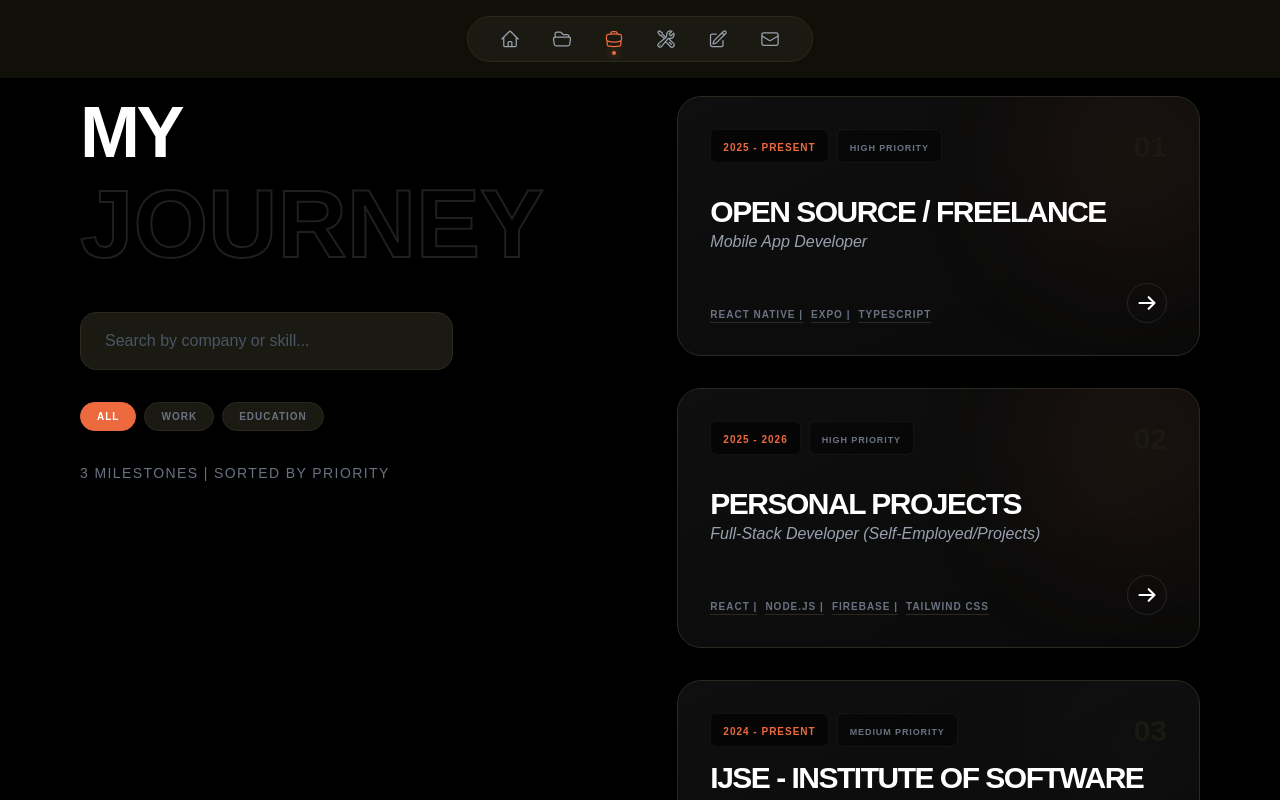
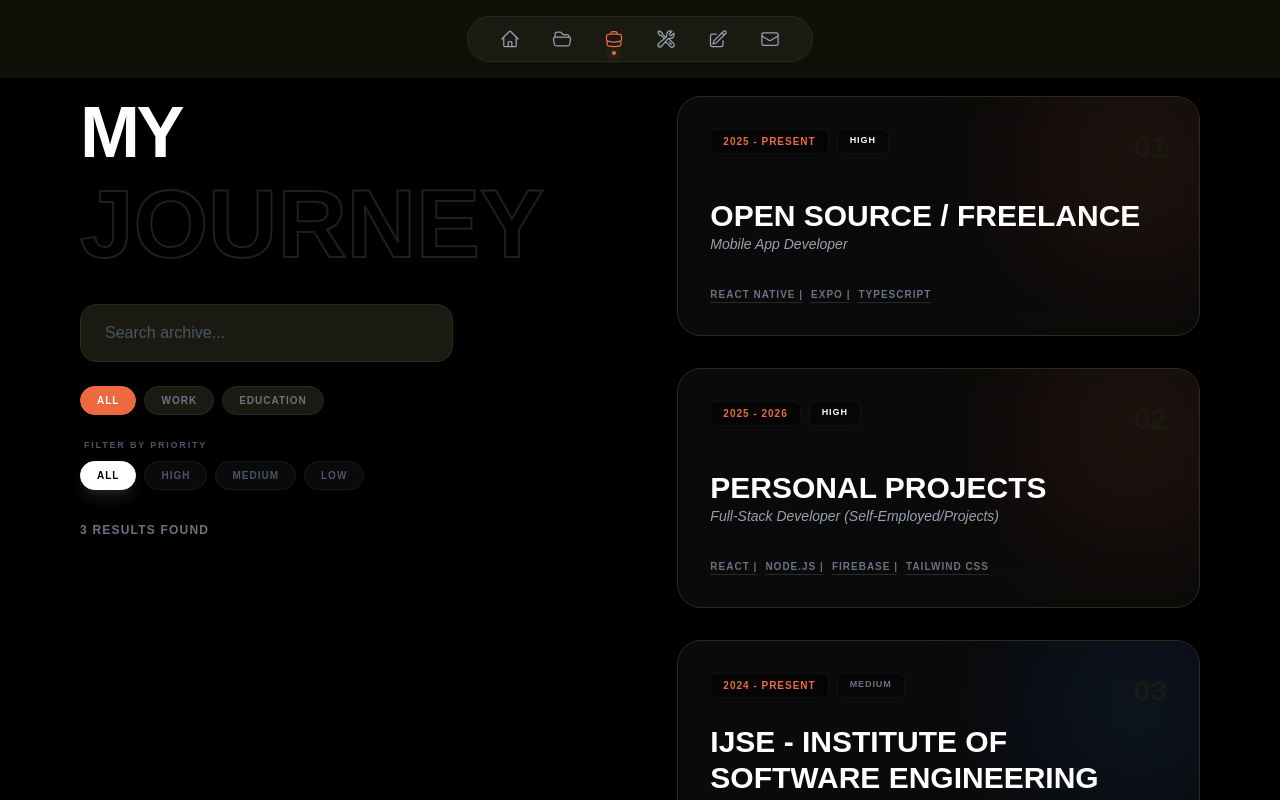
Before and after one commit to tharu-2003/Tharusha_Sandaruwan_Dahanayaka, a React (Vite) app: page /experience in a window 1280 px wide. Shown: the top 800 px of the page. Built offline with nearby package versions, Linux system fonts and the light colour scheme.

Commit message:
Experience page ui updated

```diff
--- a/src/pages/ExperiencePage.tsx
+++ b/src/pages/ExperiencePage.tsx
@@ -8,6 +8,8 @@ import { ExperiencePopup } from '../components/ExperiencePopup';
 const ExperiencePage = () => {
   const [searchQuery, setSearchQuery] = useState("");
   const [activeMode, setActiveMode] = useState<"All" | "Work" | "Education">("All");
+  const [activePriority, setActivePriority] = useState<"All" | "High" | "Medium" | "Low">("All");
+
   const [currentPage, setCurrentPage] = useState(1);
   const itemsPerPage = 3;
 
@@ -25,44 +27,34 @@ const ExperiencePage = () => {
     document.body.style.overflow = 'unset';
   };
 
-  // --- Priority Sorting Logic ---
   const filteredExperiences = useMemo(() => {
-    // 1. මුලින්ම දත්ත Copy කරගන්න
     let results = [...experiencesData];
+    const priorityOrder: Record<string, number> = { "High": 1, "Medium": 2, "Low": 3 };
 
-    // 2. Priority වලට අගයන් ලබාදීම (Sorting සඳහා)
-    const priorityOrder: Record<string, number> = {
-      "High": 1,
-      "Medium": 2,
-      "Low": 3
-    };
-
-    // 3. Mode අනුව Filter කිරීම (Work/Education)
     if (activeMode !== "All") {
       results = results.filter(exp => exp.mode === activeMode);
     }
 
-    // 4. Search Query එක අනුව Filter කිරීම
+    if (activePriority !== "All") {
+      results = results.filter(exp => exp.priority === activePriority);
+    }
+
     if (searchQuery.trim()) {
       const query = searchQuery.toLowerCase();
       results = results.filter(exp =>
         exp.company.toLowerCase().includes(query) ||
         exp.role.toLowerCase().includes(query) ||
-        exp.period.toLowerCase().includes(query) ||
         exp.skills.some(skill => skill.toLowerCase().includes(query))
       );
     }
 
-    // 5. අවසාන පියවර: Priority අනුව Sort කිරීම (High ප්‍රමුඛතාවය මුලට)
-    // සමාන Priority ඇත්නම් ID එක අනුව අලුත්ම එක පෙන්වයි
     return results.sort((a, b) => {
       const priorityDiff = priorityOrder[a.priority] - priorityOrder[b.priority];
       if (priorityDiff !== 0) return priorityDiff;
-      return b._id.localeCompare(a._id); // Secondary sort by latest ID
+      return b._id.localeCompare(a._id);
     });
-  }, [searchQuery, activeMode]);
+  }, [searchQuery, activeMode, activePriority]);
 
-  // Pagination calculations
   const totalPages = Math.ceil(filteredExperiences.length / itemsPerPage);
   const indexOfLastItem = currentPage * itemsPerPage;
   const indexOfFirstItem = indexOfLastItem - itemsPerPage;
@@ -75,43 +67,70 @@ const ExperiencePage = () => {
   return (
     <div className="min-h-screen bg-black text-white p-6 sm:p-12 lg:p-20 font-sans">
       <Navigation />
-
-      <ExperiencePopup
-        experience={selectedExp}
-        isOpen={isPopupOpen}
-        onClose={closePopup}
-      />
+      <ExperiencePopup experience={selectedExp} isOpen={isPopupOpen} onClose={closePopup} />
 
       <div className="flex flex-col lg:flex-row gap-10 lg:gap-56 mt-4">
 
-        {/* LEFT SIDE: Title & Search */}
-        <div className="lg:w-1/3 lg:sticky lg:top-24 h-fit">
-          <motion.div initial={{ opacity: 0, y: 30 }} animate={{ opacity: 1, y: 0 }} transition={{ duration: 0.6 }}>
-            <motion.h1 className="text-5xl sm:text-7xl lg:text-7xl font-black tracking-tighter leading-none uppercase mb-2">MY</motion.h1>
-            <motion.span className="text-5xl sm:text-7xl lg:text-8xl ghost-text text-[#1a1a12] stroke-[#2a2a20] stroke-1 uppercase block mb-10">JOURNEY</motion.span>
+        {/* LEFT SIDE: Controls */}
+        <div className="lg:w-1/3 lg:sticky lg:top-24 h-fit space-y-8">
+          {/* Title with staggered animation */}
+          <motion.div
+            initial={{ opacity: 0, y: 30 }}
+            animate={{ opacity: 1, y: 0 }}
+            transition={{ duration: 0.6 }}
+          >
+            <motion.h1
+              initial={{ opacity: 0, x: -50 }}
+              animate={{ opacity: 1, x: 0 }}
+              transition={{ duration: 0.6, delay: 0.2 }}
+              className="text-5xl sm:text-7xl font-black tracking-tighter uppercase mb-2"
+            >
+              MY
+            </motion.h1>
+            <motion.span
+              initial={{ opacity: 0, x: 50 }}
+              animate={{ opacity: 1, x: 0 }}
+              transition={{ duration: 0.6, delay: 0.3 }}
+              className="text-5xl sm:text-7xl lg:text-8xl ghost-text text-[#1a1a12] stroke-[#2a2a20] stroke-1 uppercase block"
+            >
+              JOURNEY
+            </motion.span>
           </motion.div>
 
+          <div className="space-y-6">
             {/* Search Box */}
-          <motion.div initial={{ opacity: 0, y: 20 }} animate={{ opacity: 1, y: 0 }} transition={{ duration: 0.5, delay: 0.4 }} className="mb-8">
+            <motion.div
+              initial={{ opacity: 0, y: 20 }}
+              animate={{ opacity: 1, y: 0 }}
+              transition={{ duration: 0.5, delay: 0.4 }}
+            >
               <input
                 type="text"
-              placeholder="Search by company or skill..."
+                placeholder="Search archive..."
                 value={searchQuery}
                 onChange={(e) => { setSearchQuery(e.target.value); setCurrentPage(1); }}
                 className="w-full bg-[#1a1a12] border border-[#2a2a20] rounded-2xl px-6 py-4 text-white placeholder-gray-600 focus:outline-none focus:border-[#ed6a3e] transition-all"
               />
             </motion.div>
 
-          {/* Quick Filter Buttons */}
-          <motion.div className="flex flex-wrap gap-2 max-w-md overflow-x-auto no-scrollbar pb-2">
-            {["All", "Work", "Education"].map((mode) => (
+            {/* Mode Filters (Work/Education) */}
+            <motion.div
+              initial={{ opacity: 0, y: 20 }}
+              animate={{ opacity: 1, y: 0 }}
+              transition={{ duration: 0.5, delay: 0.5 }}
+              className="flex flex-wrap gap-2"
+            >
+              {["All", "Work", "Education"].map((mode, index) => (
                 <motion.button
                   key={mode}
+                  initial={{ opacity: 0, scale: 0.8 }}
+                  animate={{ opacity: 1, scale: 1 }}
+                  transition={{ duration: 0.3, delay: 0.6 + index * 0.1 }}
                   whileHover={{ scale: 1.05 }}
                   whileTap={{ scale: 0.95 }}
                   onClick={() => { setActiveMode(mode as any); setCurrentPage(1); }}
-                className={`px-4 py-1.5 rounded-full text-[10px] font-black uppercase tracking-widest transition-all border ${
-                  activeMode === mode ? "bg-[#ed6a3e] border-[#ed6a3e] text-white shadow-lg" : "bg-[#1a1a12] border-[#2a2a20] text-gray-500"
+                  className={`px-4 py-1.5 rounded-full text-[10px] font-black uppercase tracking-widest border transition-all ${
+                    activeMode === mode ? "bg-[#ed6a3e] border-[#ed6a3e] text-white" : "bg-[#1a1a12] border-[#2a2a20] text-gray-500 hover:text-gray-300"
                   }`}
                 >
                   {mode}
@@ -119,16 +138,57 @@ const ExperiencePage = () => {
               ))}
             </motion.div>
 
-          <motion.p className="mt-6 text-gray-500 text-sm font-medium uppercase tracking-widest mb-10">
-            {filteredExperiences.length} Milestones | Sorted by Priority
+            {/* Priority Filter Section */}
+            <motion.div
+              initial={{ opacity: 0, y: 20 }}
+              animate={{ opacity: 1, y: 0 }}
+              transition={{ duration: 0.5, delay: 0.7 }}
+              className="space-y-2"
+            >
+              <p className="text-[9px] font-black uppercase tracking-[0.2em] text-gray-600 ml-1">Filter by Priority</p>
+              <div className="flex flex-wrap gap-2">
+                {["All", "High", "Medium", "Low"].map((p, index) => (
+                  <motion.button
+                    key={p}
+                    initial={{ opacity: 0, scale: 0.8 }}
+                    animate={{ opacity: 1, scale: 1 }}
+                    transition={{ duration: 0.3, delay: 0.8 + index * 0.1 }}
+                    whileHover={{ scale: 1.05 }}
+                    whileTap={{ scale: 0.95 }}
+                    onClick={() => { setActivePriority(p as any); setCurrentPage(1); }}
+                    className={`px-4 py-1.5 rounded-full text-[10px] font-black uppercase tracking-widest border transition-all ${
+                      activePriority === p
+                      ? "bg-white border-white text-black shadow-lg shadow-white/10"
+                      : "bg-[#0a0a0a] border-[#1a1a12] text-gray-600 hover:border-gray-500"
+                    }`}
+                  >
+                    {p}
+                  </motion.button>
+                ))}
+              </div>
+            </motion.div>
+          </div>
+
+          <motion.p
+            initial={{ opacity: 0 }}
+            animate={{ opacity: 1 }}
+            transition={{ duration: 0.5, delay: 0.9 }}
+            className="text-gray-500 text-xs font-bold uppercase tracking-widest"
+          >
+            {filteredExperiences.length} Results Found
           </motion.p>
 
-          <div className="hidden lg:block">
+          <motion.div
+            initial={{ opacity: 0, y: 20 }}
+            animate={{ opacity: 1, y: 0 }}
+            transition={{ duration: 0.5, delay: 1.0 }}
+            className="hidden lg:block pt-4"
+          >
             <Pagination currentPage={currentPage} totalPages={totalPages} setCurrentPage={setCurrentPage} />
-          </div>
+          </motion.div>
         </div>
 
-        {/* RIGHT SIDE: Experience List */}
+        {/* RIGHT SIDE: List */}
         <div className="lg:w-2/3">
           {currentItems.length > 0 ? (
             <div className="grid grid-cols-1 gap-8">
@@ -137,67 +197,106 @@ const ExperiencePage = () => {
                   key={exp._id}
                   initial={{ opacity: 0, y: 50 }}
                   animate={{ opacity: 1, y: 0 }}
-                  transition={{ duration: 0.5, delay: index * 0.1 }}
-                  whileHover={{ scale: 1.01 }}
+                  transition={{ duration: 0.5, delay: index * 0.15 }}
+                  whileHover={{ scale: 1.02 }}
                   onClick={() => openPopup(exp)}
-                  className="group relative cursor-pointer overflow-hidden rounded-3xl bg-[#0a0a0a] border border-[#2a2a20] transition-all duration-500 hover:border-[#ed6a3e]/40 shadow-2xl h-60 sm:h-65 w-full max-w-137.5"
+                  className="group relative cursor-pointer overflow-hidden rounded-3xl bg-[#0a0a0a] border border-[#2a2a20] transition-all duration-500 hover:border-[#ed6a3e]/40 shadow-2xl h-60 w-full max-w-137.5"
                 >
-                  <div className="absolute inset-0 bg-linear-to-br from-white/5 to-transparent pointer-events-none opacity-40 z-10" />
-
-                  {/* Dynamic Glow: Priority අනුව වෙනස් වේ */}
-                  <div className={`absolute top-0 right-0 w-32 h-32 blur-[80px] rounded-full ${
-                    exp.priority === "High" ? "bg-[#ed6a3e]/20" :
-                    exp.priority === "Medium" ? "bg-white/5" : "bg-transparent"
-                  }`} />
+                  <motion.div
+                    animate={{
+                      scale: [1, 1.1, 1],
+                      opacity: [0.2, 0.3, 0.2],
+                    }}
+                    transition={{ duration: 4, repeat: Infinity, ease: "easeInOut" }}
+                    className={`absolute top-0 right-0 w-32 h-32 blur-[80px] rounded-full ${
+                      exp.priority === "High" ? "bg-[#ed6a3e]" : exp.priority === "Medium" ? "bg-blue-500" : "bg-gray-500"
+                    }`}
+                  />
 
                   <div className="absolute inset-0 p-8 flex flex-col justify-between z-20">
                     <div className="flex justify-between items-start">
-                      <div className="flex gap-2">
-                        <div className="px-3 py-1 rounded-md bg-black/60 border border-white/5">
-                          <span className="text-[#ed6a3e] text-[10px] font-black tracking-widest uppercase">{exp.period}</span>
-                        </div>
-                        {/* Priority Badge */}
-                        <div className={`px-3 py-1 rounded-md bg-black/40 border border-white/5`}>
-                           <span className="text-[9px] text-gray-500 font-bold uppercase tracking-widest">{exp.priority} Priority</span>
-                        </div>
-                      </div>
-                      <div className="text-3xl font-black text-[#1a1a12] stroke-[#2a2a20] stroke-1">
+                      <motion.div
+                        initial={{ opacity: 0, x: -20 }}
+                        animate={{ opacity: 1, x: 0 }}
+                        transition={{ duration: 0.4, delay: index * 0.15 + 0.2 }}
+                        className="flex gap-2"
+                      >
+                        <span className="px-3 py-1 rounded-md bg-black/60 border border-white/5 text-[#ed6a3e] text-[10px] font-black uppercase tracking-widest">
+                          {exp.period}
+                        </span>
+                        <motion.span
+                          initial={{ scale: 0 }}
+                          animate={{ scale: 1 }}
+                          transition={{ duration: 0.3, delay: index * 0.15 + 0.3, type: "spring" }}
+                          className={`px-3 py-1 rounded-md bg-black/40 border border-white/5 text-[9px] font-bold uppercase tracking-widest ${
+                            exp.priority === 'High' ? 'text-white' : 'text-gray-500'
+                          }`}
+                        >
+                          {exp.priority}
+                        </motion.span>
+                      </motion.div>
+                      <motion.div
+                        initial={{ opacity: 0, scale: 0.5 }}
+                        animate={{ opacity: 1, scale: 1 }}
+                        transition={{ duration: 0.5, delay: index * 0.15 + 0.2 }}
+                        className="text-3xl font-black text-[#1a1a12] stroke-[#2a2a20] stroke-1"
+                      >
                         0{indexOfFirstItem + index + 1}
-                      </div>
+                      </motion.div>
                     </div>
 
-                    <div>
-                      <h3 className="text-2xl sm:text-3xl font-black text-white uppercase tracking-tighter group-hover:text-[#ed6a3e] transition-colors">{exp.company}</h3>
-                      <p className="text-gray-400 font-medium italic text-sm sm:text-base">{exp.role}</p>
-                    </div>
+                    <motion.div
+                      initial={{ opacity: 0, y: 20 }}
+                      animate={{ opacity: 1, y: 0 }}
+                      transition={{ duration: 0.4, delay: index * 0.15 + 0.3 }}
+                    >
+                      <h3 className="text-2xl sm:text-3xl font-black text-white uppercase group-hover:text-[#ed6a3e] transition-colors">
+                        {exp.company}
+                      </h3>
+                      <p className="text-gray-400 italic text-sm">{exp.role}</p>
+                    </motion.div>
 
-                    <div className="flex justify-between items-end">
-                      <div className="flex flex-wrap gap-2">
+                    <motion.div
+                      initial={{ opacity: 0, y: 10 }}
+                      animate={{ opacity: 1, y: 0 }}
+                      transition={{ duration: 0.4, delay: index * 0.15 + 0.4 }}
+                      className="flex flex-wrap gap-2"
+                    >
                       {exp.skills.map((skill: string, i: number) => (
-                          <span key={i} className="text-[10px] text-gray-500 font-bold uppercase tracking-widest border-b border-[#2a2a20]">
-                            {skill} {i !== exp.skills.length - 1 ? " |" : ""}
-                          </span>
+                        <motion.span
+                          key={i}
+                          initial={{ opacity: 0 }}
+                          animate={{ opacity: 1 }}
+                          transition={{ duration: 0.3, delay: index * 0.15 + 0.5 + i * 0.05 }}
+                          className="text-[10px] text-gray-500 font-bold uppercase tracking-widest border-b border-[#2a2a20]"
+                        >
+                          {skill} {i !== exp.skills.length - 1 ? "|" : ""}
+                        </motion.span>
                       ))}
-                      </div>
-                      <div className="w-10 h-10 rounded-full border border-white/10 flex items-center justify-center group-hover:bg-[#ed6a3e] transition-all">
-                        <svg className="w-5 h-5 text-white" fill="none" viewBox="0 0 24 24" stroke="currentColor">
-                          <path strokeLinecap="round" strokeLinejoin="round" strokeWidth={2.5} d="M14 5l7 7m0 0l-7 7m7-7H3" />
-                        </svg>
-                      </div>
-                    </div>
+                    </motion.div>
                   </div>
                 </motion.div>
               ))}
             </div>
           ) : (
-            <div className="text-center py-20 border border-dashed border-[#2a2a20] rounded-3xl">
-              <p className="text-gray-600 uppercase tracking-widest font-bold">No matching results found.</p>
-            </div>
+            <motion.div
+              initial={{ opacity: 0, scale: 0.9 }}
+              animate={{ opacity: 1, scale: 1 }}
+              transition={{ duration: 0.5 }}
+              className="text-center py-20 border border-dashed border-[#2a2a20] rounded-3xl"
+            >
+              <p className="text-gray-600 uppercase tracking-widest font-bold">No results matching your filters.</p>
+            </motion.div>
           )}
 
-          <div className="lg:hidden mt-12 mb-10">
+          <motion.div
+            initial={{ opacity: 0, y: 30 }}
+            animate={{ opacity: 1, y: 0 }}
+            transition={{ duration: 0.5, delay: 0.3 }}
+            className="lg:hidden mt-10"
+          >
             <Pagination currentPage={currentPage} totalPages={totalPages} setCurrentPage={setCurrentPage} />
-          </div>
+          </motion.div>
         </div>
       </div>
     </div>
```
Lines whose indentation alone changed are shown as unchanged.
